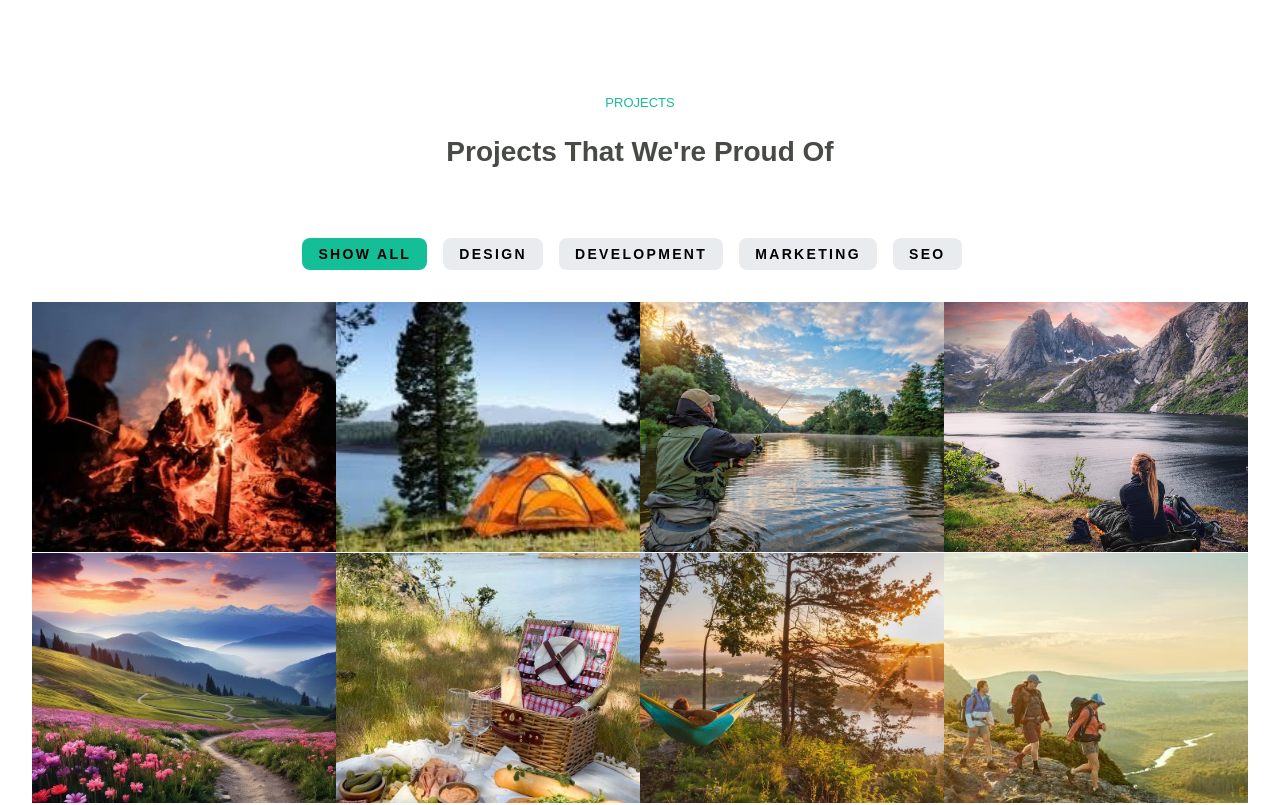
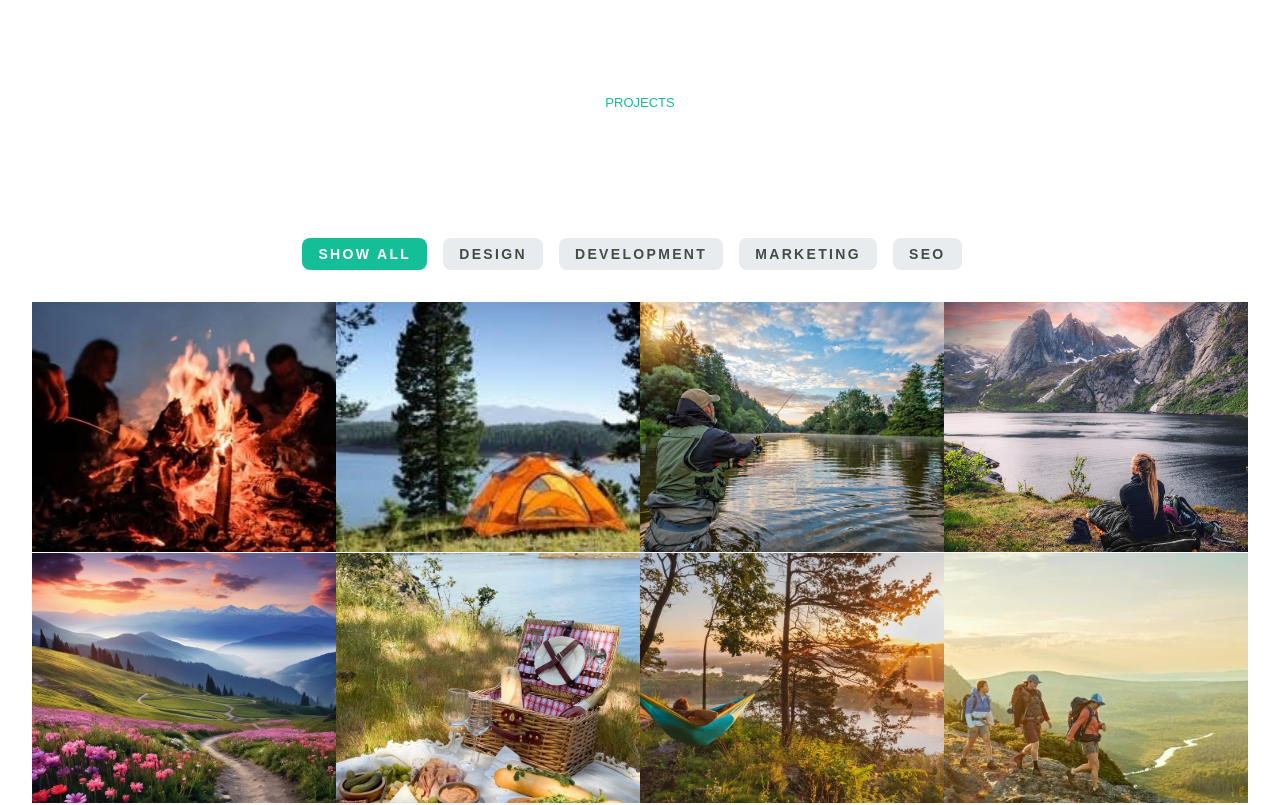
Before and after one commit to Sudhanshu-Ambastha/Responsive-Landingpage-Reactjs-Scss, a React (Create React App) app in the folder landingpage/: page / in a window 1280 px wide. Shown: the part 5180-5985 px from the top of the page. Built offline with nearby package versions, Linux system fonts and the light colour scheme.

Commit message:
⬆update

```diff
--- a/landingpage/src/Components/project/project.scss
+++ b/landingpage/src/Components/project/project.scss
@@ -37,7 +37,7 @@ h2 {
     line-height: 2.125rem;
     family: "Montserrat", sans-serif;
   }
-  color: $dark-gray-color;
+  color: $white;
 }
 
 .category-list-container {
@@ -60,7 +60,7 @@ h2 {
     padding: 0.5rem 1rem;
     border-radius: 0.5rem;
     background-color: $disabled-color;
-    color: var(--dark-gray-color);
+    color: $dark-gray-color;
     border: none;
     cursor: pointer;
     font-size: 0.875rem;
@@ -68,7 +68,7 @@ h2 {
 
     &.active {
       background-color: $light-green-color;
-      color: var(--white);
+      color: $white;
     }
   }
 }
```
